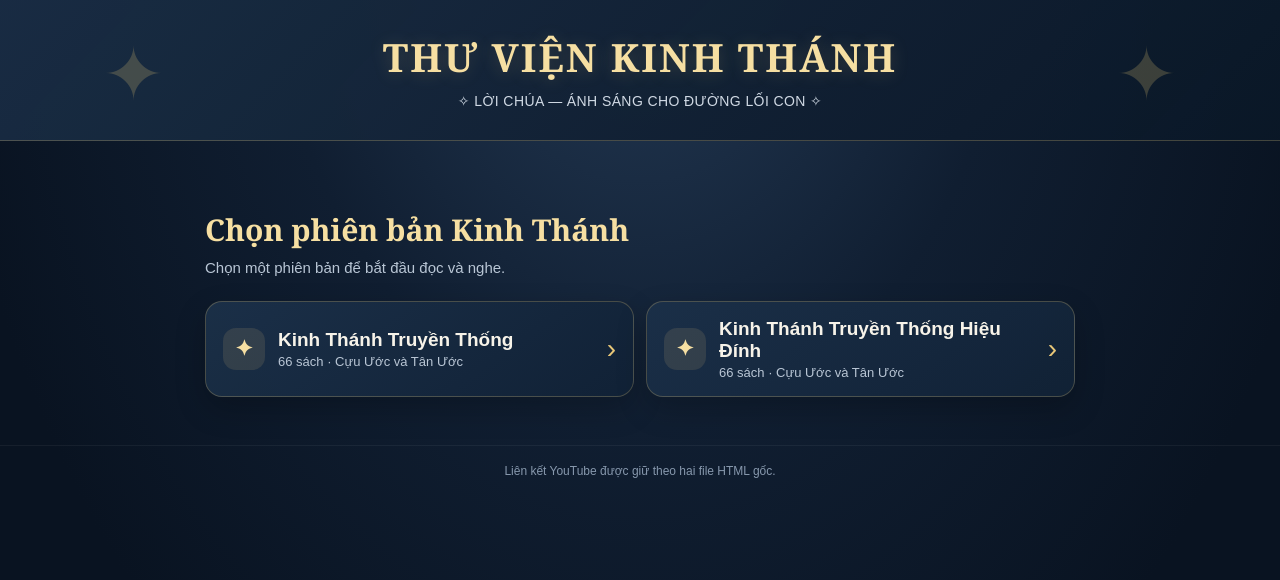
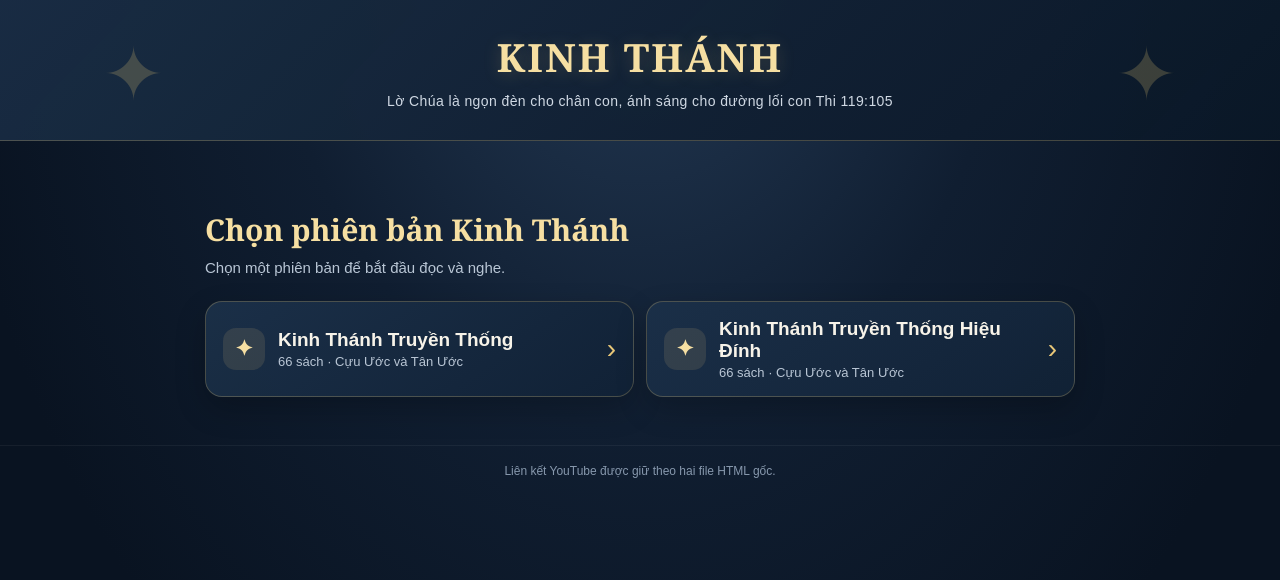
Before and after one commit to refreshmyway/Kinhthanh_2ver, a plain HTML site: page index.html in a window 1280 px wide. Drawn offline with Linux system fonts and the light colour scheme.

```diff
--- a/index.html
+++ b/index.html
@@ -4,7 +4,7 @@
 <meta charset="UTF-8">
 <meta name="viewport" content="width=device-width, initial-scale=1, viewport-fit=cover">
 <meta name="theme-color" content="#101827">
-<title>Thư Viện Kinh Thánh</title>
+<title>Kinh Thánh</title>
 <style>
 :root{color-scheme:dark;--bg:#091321;--panel:#14243a;--panel2:#1c3450;--text:#f7f3e9;--muted:#b9c6d5;--gold:#e8c778;--gold2:#f6dfa2;--line:rgba(232,199,120,.25);--shadow:0 12px 30px rgba(0,0,0,.22)}
 *{box-sizing:border-box}html{min-height:100%;background:var(--bg)}body{margin:0;min-height:100vh;background:radial-gradient(ellipse at 50% -15%,#263d59 0,#101e31 42%,#091321 78%);color:var(--text);font-family:Georgia,'Times New Roman',serif;font-size:19px;line-height:1.5}
@@ -18,7 +18,7 @@ footer{text-align:center;color:#8798ad;font-family:Arial,sans-serif;font-size:12
 </style>
 </head>
 <body>
-<header><h1>THƯ VIỆN KINH THÁNH</h1><p>✧ LỜI CHÚA — ÁNH SÁNG CHO ĐƯỜNG LỐI CON ✧</p></header>
+<header><h1>KINH THÁNH</h1><p>Lờ Chúa là ngọn đèn cho chân con, ánh sáng cho đường lối con Thi 119:105</p></header>
 <main><nav class="crumb" id="crumb"></nav><h2 id="viewTitle">Chọn phiên bản Kinh Thánh</h2><p class="intro" id="intro">Chọn một phiên bản để bắt đầu đọc và nghe.</p><section id="content" class="items"></section></main>
 <footer>Liên kết YouTube được giữ theo hai file HTML gốc.</footer>
 <script>
```
